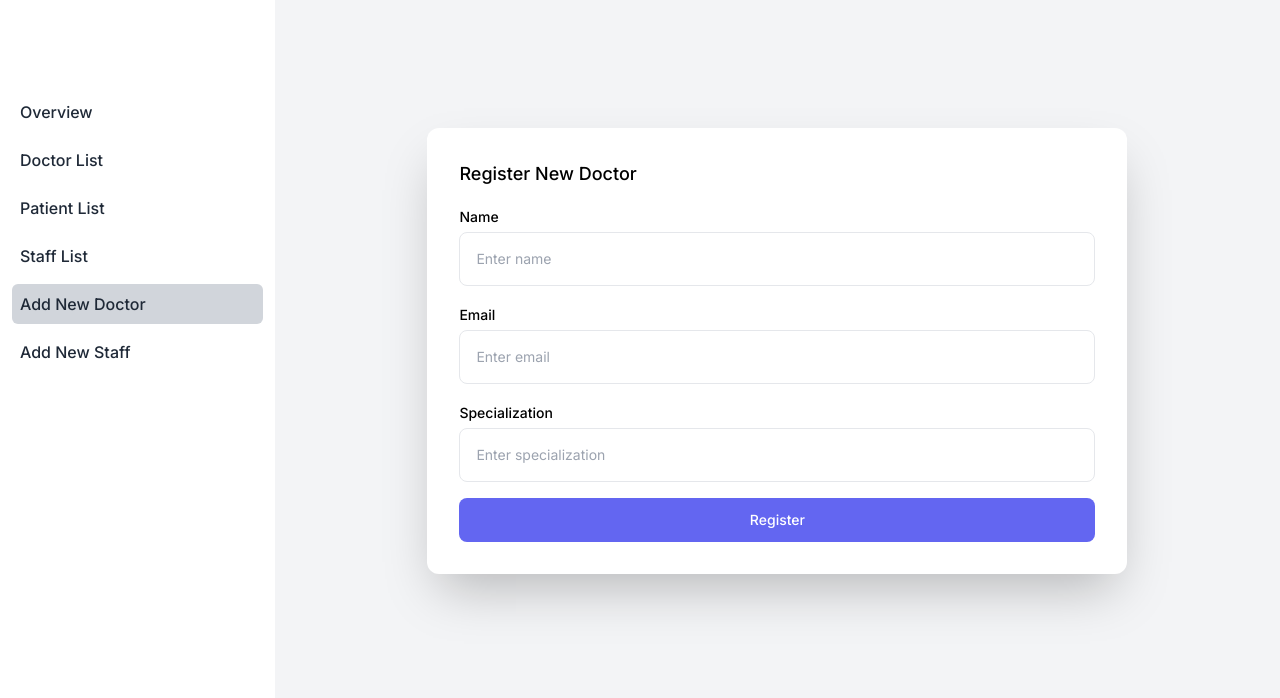
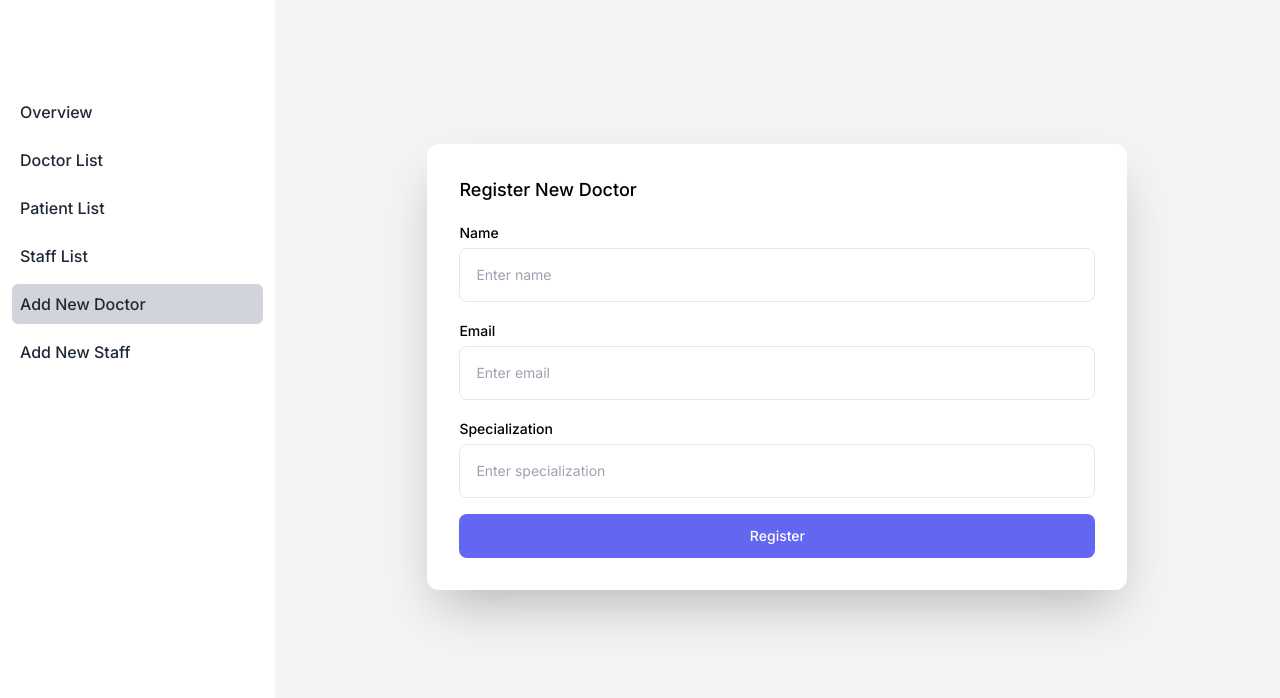
Before and after one commit to edwinochieng/hospital-management-system, a Next.js app: page /admin/add-doctor in a window 1280 px wide. Shown: the top 698 px of the page. Built offline with nearby package versions, Linux system fonts and the light colour scheme.

Commit message:
add top padding

```diff
--- a/src/app/(dashboard)/admin/layout.js
+++ b/src/app/(dashboard)/admin/layout.js
@@ -13,7 +13,7 @@ export default function AdminLayout({ children }) {
   return (
     <div className='flex flex-row'>
       <SideBar items={sidebarItems} />
-      <div className='bg-gray-100 w-full h-screen pt-20'>{children}</div>
+      <div className='bg-gray-100 w-full h-screen pt-24'>{children}</div>
     </div>
   );
 }
```
